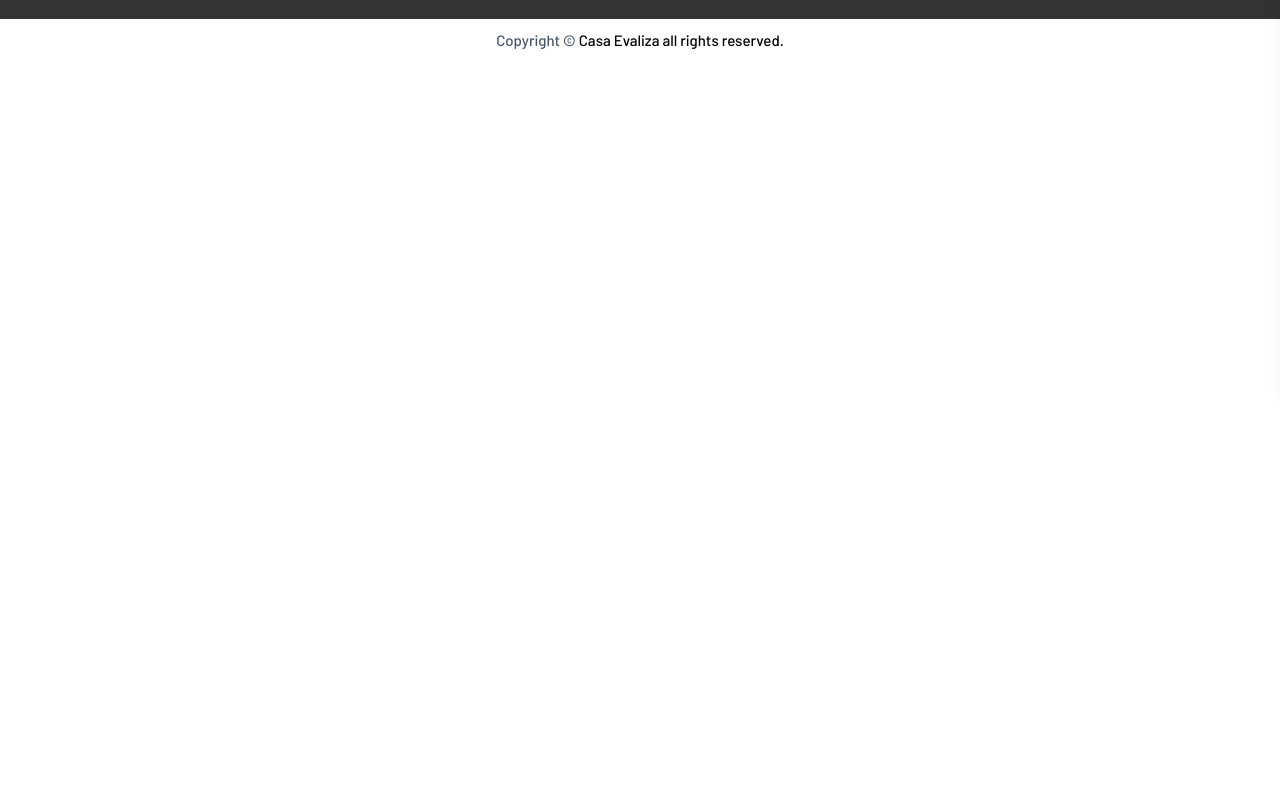
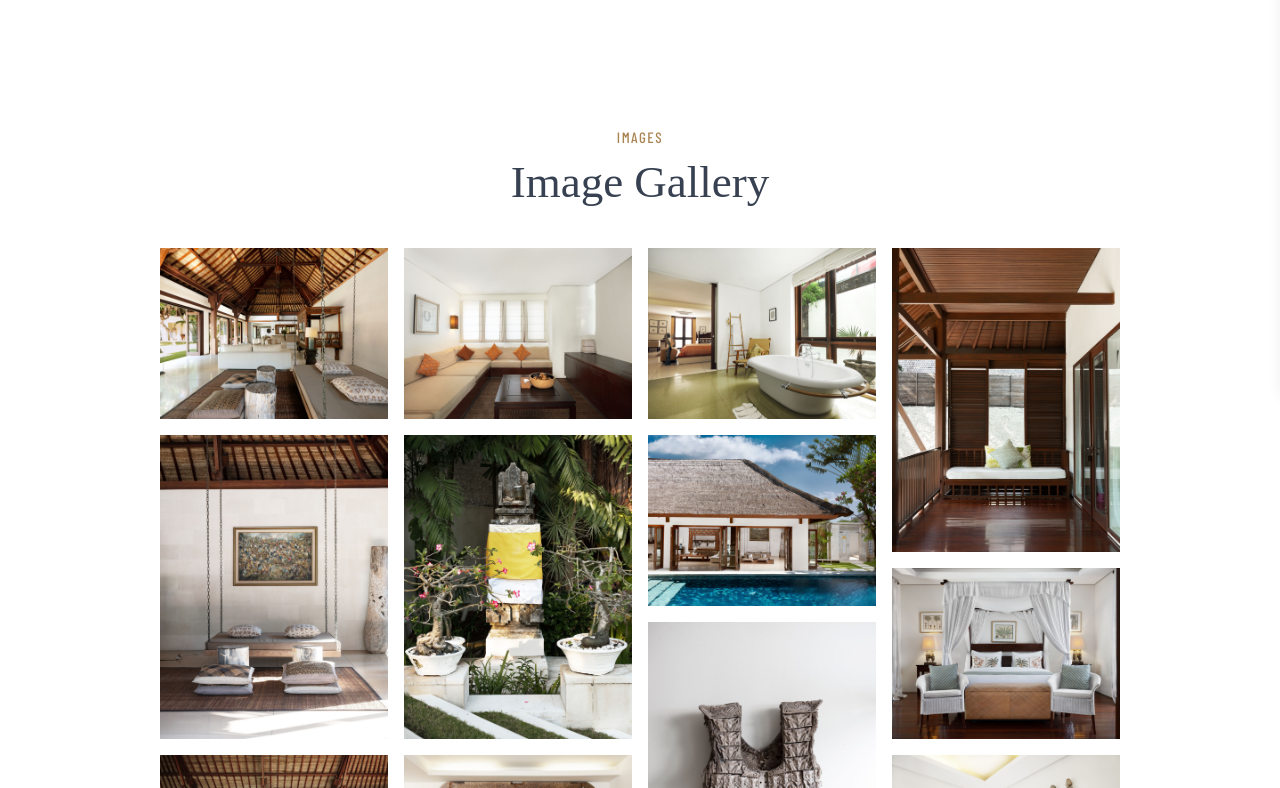
Before and after one commit to dklfh/casaevaliza-new-template, a React (Vite) app in the folder frontend/: page /gallery in a window 1280 px wide. Shown: the part 412-1200 px from the top of the page. Before the commit the page ends 800 px from the top, so only its background shows below. Built offline with nearby package versions, Linux system fonts and the light colour scheme; a web font is replaced by a local one.

Commit message:
nambah image

```diff
--- a/frontend/src/component/Gallery1.jsx
+++ b/frontend/src/component/Gallery1.jsx
@@ -1,52 +1,21 @@
-import React from 'react'
-const Gallery1 = () => {
+import React from 'react';
+
+const Gallery1 = ({ images }) => {
   return (
-    <div class="columns-1 md:columns-2 lg:columns-4 gap-4 space-y-4 p-8 xl:mt-0 mt-20">
-      <div class="h-min w-full">
-        <img data-modal-target="modal" class="object-cover cursor-pointer" src="image/casa-vila-1.jpg" alt="Img 1"
-          id="img1" />
+    <section className='md:m-32 my-10 mx-5'>
+      <div class="text-center">
+        <h3 class="text-[15px] font-barlowcondensed tracking-widest text-coklat">IMAGES</h3>
+        <h1 class="text-[45px] font-island text-gray-700">Image Gallery</h1>
       </div>
-      <div class="h-min w-full">
-        <img class="object-cover" data-modal-target="modal" src="" />
+      <div className="columns-1 md:columns-2 lg:columns-4 gap-4 space-y-4 p-8 xl:mt-0 mt-1">
+        {images.map((image, index) => (
+          <div key={index} className="h-min w-full">
+            <img data-modal-target="modal" className="object-cover cursor-pointer" src={image} alt={`Img ${index + 1}`} />
+          </div>
+        ))}
       </div>
-      <div class="h-min w-full">
-        <img class="object-cover" data-modal-target="modal" src="image/casa-vila-7.jpg" />
-      </div>
-      <div class="h-min w-full">
-        <img class="object-cover" data-modal-target="modal" src="image/casa-vila-3.jpg" />
-      </div>
-      <div class="h-min w-full">
-        <img class="object-cover" src="image/casa-vila-6.jpg" data-modal-target="modal" />
-      </div>
-      <div class="h-min w-full">
-        <img class="object-cover" src="image/casa-vila-5.jpg" data-modal-target="modal" />
-      </div>
-      <div class="h-min w-full">
-        <img class="object-cover" src="image/casa-vila-8.jpg" data-modal-target="modal" />
-      </div>
-      <div class="h-min w-full">
-        <img class="object-cover" src="image/casa-vila-9.jpg" data-modal-target="modal" />
-      </div>
-      <div class="h-min w-full">
-        <img class="object-cover" src="image/casa-vila-10.jpg" data-modal-target="modal" />
-      </div>
-      <div class="h-min w-full">
-        <img class="object-cover" src="image/casa-vila-14.jpg" data-modal-target="modal" />
-      </div>
-      <div class="h-min w-full">
-        <img class="object-cover" src="image/casa-vila-15.jpg" data-modal-target="modal" />
-      </div>
-      <div class="h-min w-full">
-        <img class="object-cover" src="image/casa-vila-16.jpg" data-modal-target="modal" />
-      </div>
-      <div class="h-min w-full">
-        <img class="object-cover" src="image/casa-vila-21.jpg" data-modal-target="modal" />
-      </div>
-      <div class="h-min w-full">
-        <img class="object-cover" src="image/casa-vila-20.jpg" data-modal-target="modal" />
-      </div>
-    </div>
-  )
-}
+    </section>
+  );
+};
 
-export default Gallery1
+export default Gallery1;
--- a/frontend/src/pages/gallery.jsx
+++ b/frontend/src/pages/gallery.jsx
@@ -1,14 +1,44 @@
-import React from 'react'
-import Navbar from '../component/navbar/navbar'
-import Footer from '../component/footer/footer'
+import React, { useState } from 'react';
+import Navbar from '../component/navbar/navbar';
+import Footer from '../component/footer/footer';
+import Gallery1 from '../component/Gallery1';
 
-function Gallery() {
+// Import images
+import Casa1 from '../assets/image/casa-vila-1.jpg';
+import Casa2 from '../assets/image/casa-vila-2.jpg';
+import Casa3 from '../assets/image/casa-vila-3.jpg';
+import Casa5 from '../assets/image/casa-vila-5.jpg';
+import Casa6 from '../assets/image/casa-vila-6.jpg';
+import Casa7 from '../assets/image/casa-vila-7.jpg';
+import Casa8 from '../assets/image/casa-vila-8.jpg';
+import Casa9 from '../assets/image/casa-vila-9.jpg';
+import Casa10 from '../assets/image/casa-vila-10.jpg';
+import Casa12 from '../assets/image/casa-vila-12.jpg';
+import Casa14 from '../assets/image/casa-vila-14.jpg';
+import Casa15 from '../assets/image/casa-vila-15.jpg';
+import Casa16 from '../assets/image/casa-vila-16.jpg';
+import Casa17 from '../assets/image/casa-vila-17.jpg';
+import Casa20 from '../assets/image/casa-vila-20.jpg';
+import TemplateImg from '../component/TemplateImg';
+import Img1 from '../assets/image/galleryhead.jpg';
+
+const Gallery = () => {
+  const images = [
+    Casa1, Casa2, Casa3, Casa5, Casa6, Casa7, Casa8,
+    Casa9, Casa10, Casa12, Casa14, Casa15, Casa16, Casa17, Casa20
+  ];
+  const [backgroundImage] = useState(Img1);
+  const [subheadingText] = useState("Images");
+  const [headingText] = useState("Image Gallery");
+
   return (
     <div>
       <Navbar/>
+      <TemplateImg backgroundImage={backgroundImage} subheadingText={subheadingText} headingText={headingText} />
+      <Gallery1 images={images} />
       <Footer/>
     </div>
-  )
+  );
 }
 
-export default Gallery
+export default Gallery;
```
Also changed, not shown: frontend/src/assets/image/galleryhead.jpg (added).
